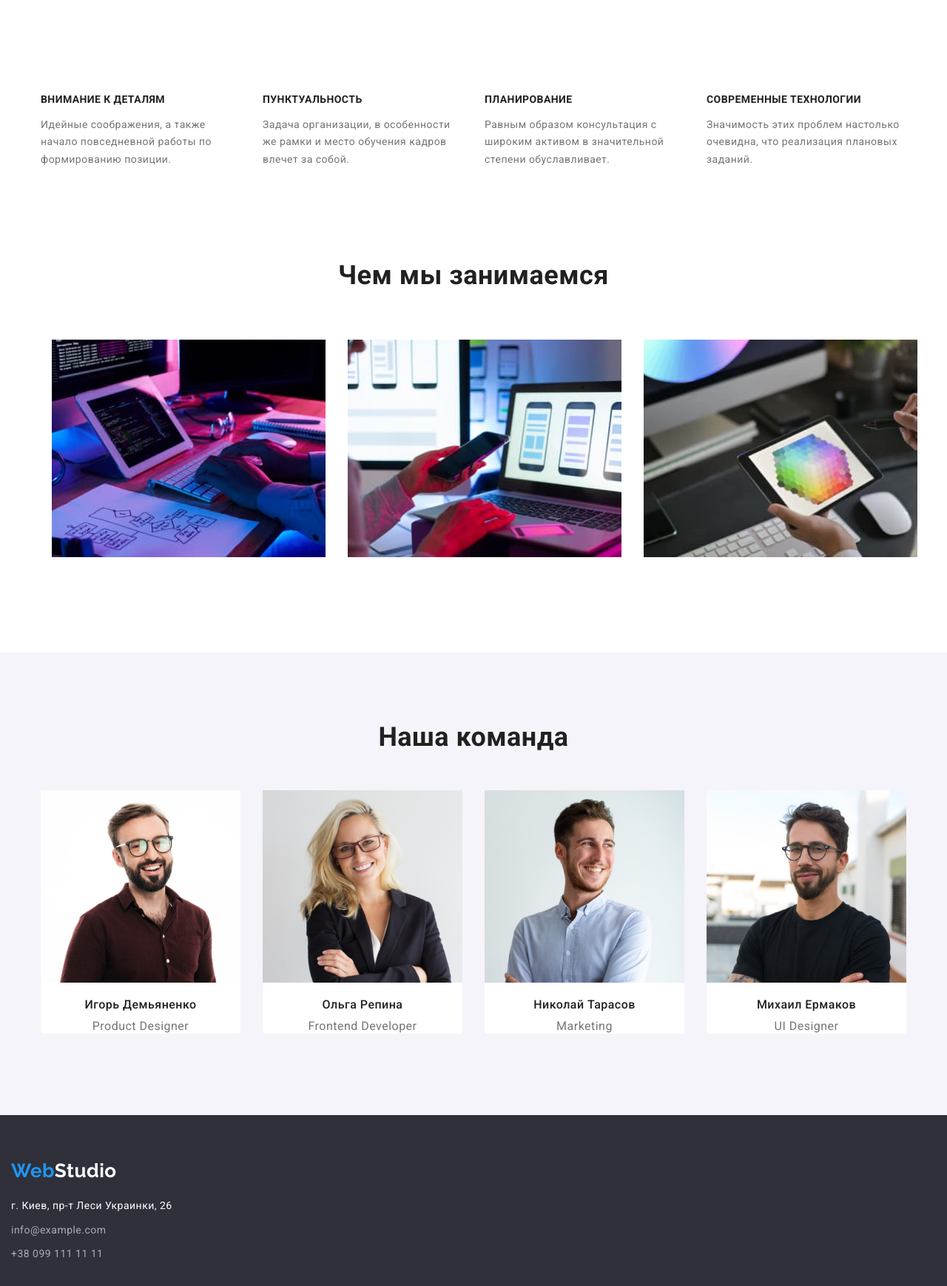
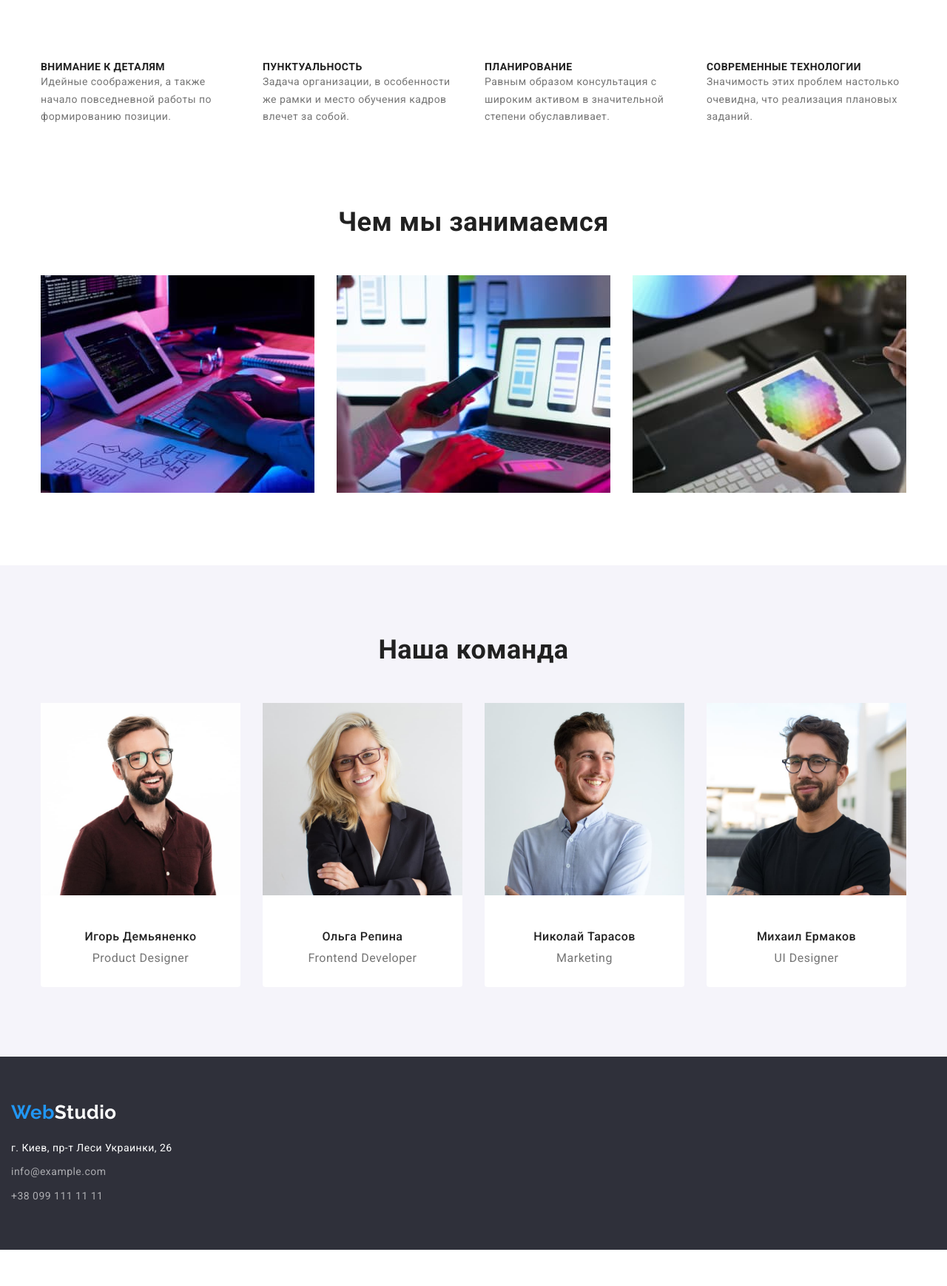
Before and after one commit to Dana0703/goit-markup-hw-03, a plain HTML site: page index.html in a window 1280 px wide. Shown: the part 720-2458 px from the top of the page at 74% size. After the commit the page ends 2409 px from the top, so only its background shows below. Drawn offline with nearby package versions, Linux system fonts and the light colour scheme.

Commit message:
Add files via upload

```diff
--- a/css/styles.css
+++ b/css/styles.css
@@ -75,6 +75,14 @@ a {
   padding: 0;
 }
 
+.container-footer {
+  width: 1200;
+  padding-left: 15px;
+  padding-right: 15px;
+  margin-right: auto;
+  margin-left: auto;
+}
+
 
 
 /* Current link */
@@ -111,13 +119,13 @@ a {
   font-size: 26px;
   font-weight: 700;
   line-height: 1.2;
-  margin-left: 15px;
 }
 .header-logo {
   color: var(--logo-color-black);
 }
 .footer-logo{
   color: var(--white-color);
+  margin-right: 0;
 }
 
 .footer-logo-part {
@@ -139,6 +147,7 @@ a {
   display: flex;
   align-items: center;
   padding: 0;
+  margin: 0;
 }
 
 .navigation-links {
@@ -259,12 +268,13 @@ flex-basis: 270px;
   line-height: 1.17;
   letter-spacing: 0.03em;
   text-transform: uppercase;
+  margin: 0;
 }
 
 .features-text {
   font-size: 14px;
   line-height: 1.7;
-  margin-top: 10px;
+  margin: 0;
 }
 
 /* We do & team members */
@@ -277,12 +287,13 @@ flex-basis: 270px;
 .we-do-list {
   margin-right: -30px;
   margin-top: 50px;
+  margin-bottom: 0;
   display: flex;
   padding: 0;
 }
 
 .we-do-image {
-  margin: 15px;
+  margin-right: 30px;
 }
 
 
@@ -307,6 +318,7 @@ margin: 0;
   margin-top: 50px;
   margin-right: -30px;
   padding: 0;
+  margin-bottom: 0;
 }
 
 .team-item {
@@ -314,7 +326,15 @@ margin: 0;
   background-color: var(--white-color);
   border-radius: 0px 0px 4px 4px;
   text-align: center;
+}
 
+.team-photo {
+  display: block;
+}
+
+.team-members-list-text {
+padding-top: 30px;
+padding-bottom: 30px;
 }
 
 .team-members-list {
@@ -352,17 +372,20 @@ font-style: normal;
 }
 
 .address-contact {
-  margin: 0;
-  padding-left: 15px;
+  margin:0;
   margin-top: 9px;
+  padding: 0;
 }
 
 .address-item {
   padding-left: 15px;
   margin-top: 20px;
   margin-bottom: 9px;
+padding: 0;
 }
+
     /* PORTFOLIO */
+
 .contact-item {
   margin-top: 9px;
 }
--- a/index.html
+++ b/index.html
@@ -105,24 +105,32 @@
           <h2 class="team-members">Наша команда</h2>
           <ul class="team">
             <li class="team-item">
-              <img src="./img/img.jpg" alt="" width="270" />
+              <img class="team-photo" src="./img/img.jpg" alt="" width="270" />
+              <div class="team-members-list-text">
                 <h3 class="team-members-list">Игорь Демьяненко</h3>
                 <p class="team-members-role">Product Designer</p>
+              </div>
             </li>
             <li class="team-item">
-              <img src="./img/img11.jpg" alt="" width="270" />
+              <img class="team-photo" src="./img/img11.jpg" alt="" width="270" />
+              <div class="team-members-list-text">
                 <h3 class="team-members-list">Ольга Репина</h3>
                 <p class="team-members-role">Frontend Developer</p>
+              </div>
             </li>
             <li class="team-item">
-              <img src="./img/img13.jpg" alt="" width="270" />
+              <img class="team-photo" src="./img/img13.jpg" alt="" width="270" />
+              <div class="team-members-list-text">
                 <h3 class="team-members-list">Николай Тарасов</h3>
                 <p class="team-members-role">Marketing</p>
+              </div>
             </li>
             <li class="team-item">
-              <img src="./img/img12.jpg" alt="" width="270" />
+              <img class="team-photo" src="./img/img12.jpg" alt="" width="270" />
+              <div class="team-members-list-text">
                 <h3 class="team-members-list">Михаил Ермаков</h3>
                 <p class="team-members-role">UI Designer</p>
+              </div>
             </li>
           </ul>
         </div>
@@ -130,7 +138,10 @@
     </main>
     <!-- Футер -->
     <footer class="footer">
-      <a href="index.html" class="footer-logo"> <span class="footer-logo-part">Web</span>Studio</a>
+      <div class="container-footer">
+        <a href="index.html" class="footer-logo">
+          <span class="footer-logo-part">Web</span>Studio</a
+        >
         <address class="address">
           <ul class="address-item">
             <li>
@@ -146,6 +157,7 @@
             </li>
           </ul>
         </address>
+      </div>
     </footer>
   </body>
 </html>
```
Also changed, not shown: portfolio.html (+5 -1 lines). Lines whose indentation alone changed are shown as unchanged.
